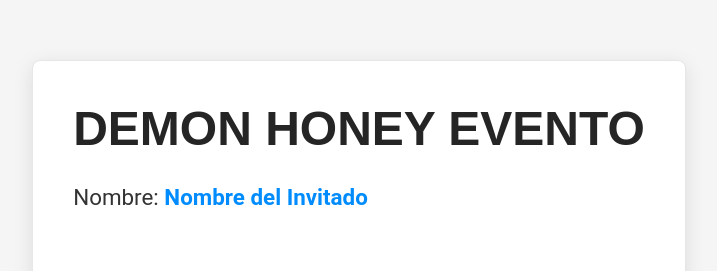
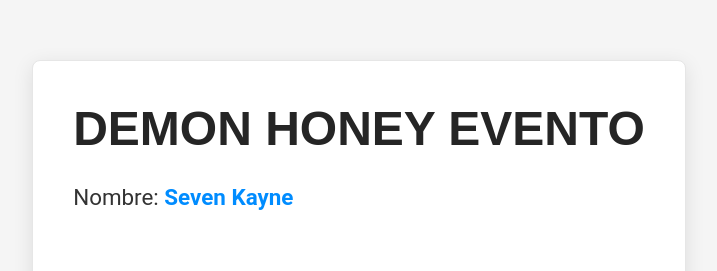
Before and after one commit to kenzoquento/QR-Demon-Honey-SK.github.io, a plain HTML site: page index.html in a window 1280 px wide. Shown: the part 134-405 px from the top of the page, without its empty margins (281-998 px from the left). Drawn offline with Linux system fonts and the light colour scheme.

Commit message:
Update index.html

```diff
--- a/index.html
+++ b/index.html
@@ -101,7 +101,7 @@
 		<h1>Demon Honey Evento</h1>
 		<p>
 			<!-- Reemplaza la URL del archivo de Google Sheets con la URL real de tu archivo -->
-			Nombre: <strong><a href="https://docs.google.com/spreadsheets/d/1RM4vAkt48pV_iFcX-iiXbKVzwCXwkZnnAU88FZRr3N8/edit?usp=sharing">Nombre del Invitado</a></strong>
+			Nombre: <strong><a href="https://docs.google.com/spreadsheets/d/1RM4vAkt48pV_iFcX-iiXbKVzwCXwkZnnAU88FZRr3N8/edit?usp=sharing">Seven Kayne</a></strong>
 		</p>
 		<div class="aprobado">Aprobado</div>
 		<div class="location">Palermo, Buenos Aires</div>
```
